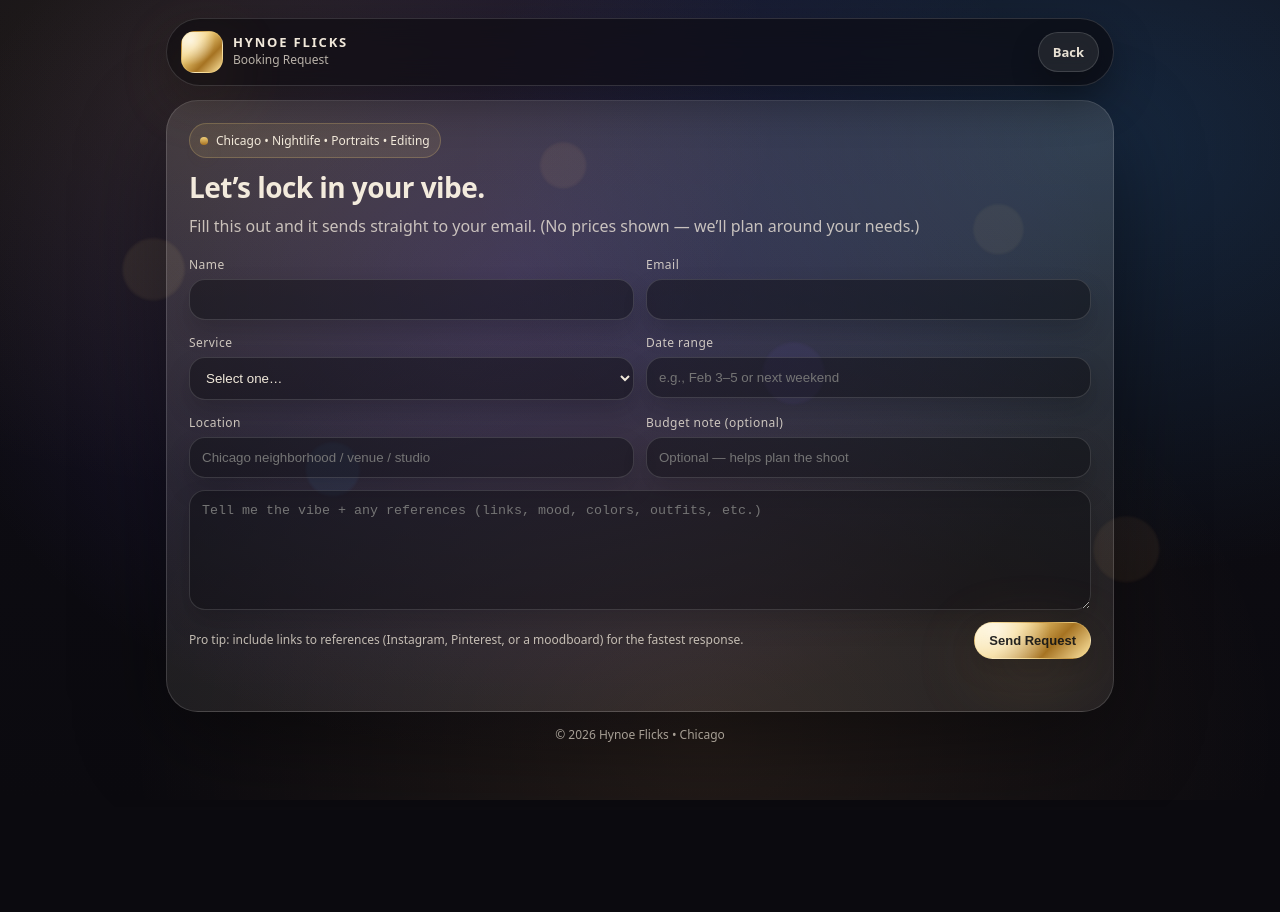
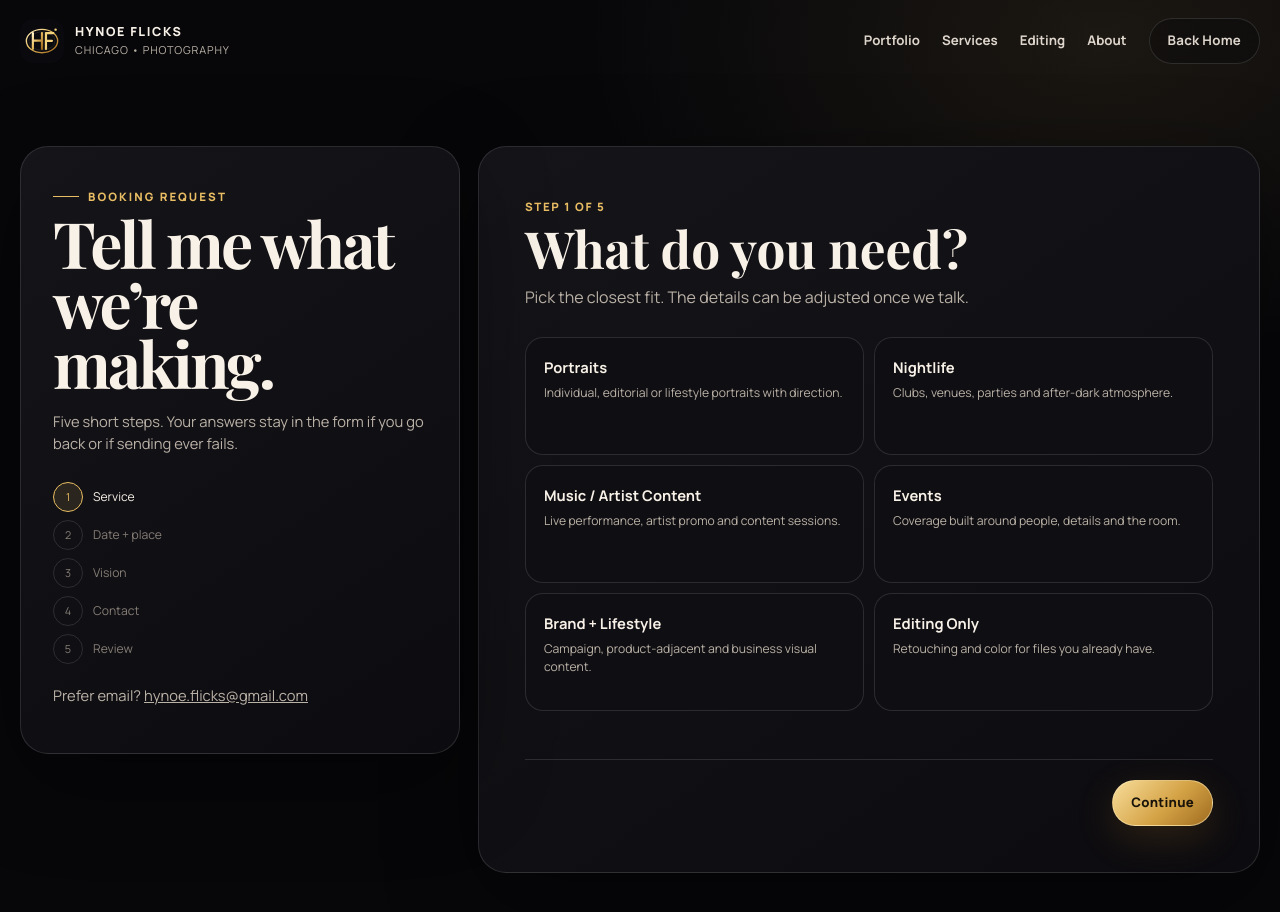
Before and after one commit to HynoeGeshi/hynoegeshi.github.io, a website: page booking.html in a window 1280 px wide. Before the commit the page ends 807 px from the top, so only its background shows below. Drawn offline with nearby package versions, Linux system fonts and the light colour scheme; a web font is replaced by a local one.

Commit message:
feat: rebuild booking into progressive request flow

```diff
--- a/booking.html
+++ b/booking.html
@@ -1,361 +1,129 @@
 <!doctype html>
 <html lang="en">
 <head>
-  <meta charset="utf-8"/>
-  <meta name="viewport" content="width=device-width,initial-scale=1"/>
-  <title>Book | Hynoe Flicks</title>
-  <meta name="description" content="Book a shoot or request editing with Hynoe Flicks in Chicago."/>
-  <meta name="theme-color" content="#0b0a0f"/>
-
-  <style>
-    :root{
-      --night0:#0b0a0f; --night1:#0f0e16;
-      --ink: rgba(255,246,231,.94);
-      --muted: rgba(255,246,231,.72);
-      --border: rgba(255,255,255,.14);
-      --surface: rgba(255,246,231,.12);
-      --surface2: rgba(255,246,231,.08);
-      --brass0:#fff2c6; --brass1:#f2d07b; --brass3:#a67322; --brass4:#ffe7a3;
-      --neonV: rgba(122, 92, 255, .22);
-      --neonB: rgba(58, 160, 255, .18);
-      --neonA: rgba(255, 184, 108, .22);
-      --shadow: 0 30px 90px rgba(0,0,0,.42);
-      --shadow2: 0 16px 44px rgba(0,0,0,.32);
-      --shadowBrass: 0 20px 70px rgba(210,161,70,.18);
-      --r2: 24px; --r3: 32px;
-      --max: 980px;
-    }
-    *{ box-sizing:border-box; }
-    html,body{ height:100%; }
-    body{
-      margin:0;
-      font-family: ui-sans-serif, system-ui, -apple-system, Segoe UI, Roboto, Helvetica, Arial;
-      color: var(--ink);
-      background: var(--night0);
-      overflow-x:hidden;
-    }
-    a{ color:inherit; text-decoration:none; }
-    .wrap{ max-width: var(--max); margin:0 auto; padding: 18px 16px 64px; }
-
-    /* Background */
-    .bg{
-      position:fixed; inset:0; z-index:-7;
-      background:
-        radial-gradient(950px 680px at 18% 12%, rgba(210,161,70,.12), transparent 58%),
-        radial-gradient(1000px 700px at 85% 18%, var(--neonB), transparent 62%),
-        radial-gradient(900px 740px at 55% 92%, rgba(255,184,108,.10), transparent 64%),
-        radial-gradient(900px 720px at 40% 35%, var(--neonV), transparent 66%),
-        linear-gradient(180deg, var(--night1), var(--night0));
-    }
-    .bokeh{
-      position:fixed; inset:0; z-index:-6; pointer-events:none; opacity:.55;
-      background:
-        radial-gradient(circle at 12% 35%, rgba(242,208,123,.16) 0 30px, transparent 32px),
-        radial-gradient(circle at 26% 60%, rgba(58,160,255,.14) 0 26px, transparent 28px),
-        radial-gradient(circle at 44% 22%, rgba(255,184,108,.14) 0 22px, transparent 24px),
-        radial-gradient(circle at 62% 48%, rgba(122,92,255,.12) 0 30px, transparent 32px),
-        radial-gradient(circle at 78% 30%, rgba(242,208,123,.12) 0 24px, transparent 26px),
-        radial-gradient(circle at 88% 70%, rgba(255,184,108,.12) 0 32px, transparent 34px);
-      filter: blur(1px);
-      animation: float 18s ease-in-out infinite;
-    }
-    @keyframes float{ 0%{transform:translateY(0)} 50%{transform:translateY(-18px)} 100%{transform:translateY(0)} }
-
-    .top{
-      display:flex; align-items:center; justify-content:space-between;
-      gap:12px;
-      padding: 12px 14px;
-      border-radius: 999px;
-      border: 1px solid var(--border);
-      background: rgba(10, 9, 14, .62);
-      backdrop-filter: blur(14px);
-      box-shadow: var(--shadow2);
-      margin-bottom: 14px;
-    }
-    .brand{
-      display:flex; gap:10px; align-items:center;
-    }
-    .logo{
-      width:42px; height:42px; border-radius: 14px;
-      border: 1px solid rgba(242,208,123,.28);
-      background:
-        radial-gradient(circle at 22% 22%, rgba(255,255,255,.70), transparent 55%),
-        linear-gradient(135deg, var(--brass0), var(--brass1), var(--brass3), var(--brass4));
-      box-shadow: var(--shadowBrass);
-    }
-    .brand h1{
-      margin:0;
-      font-size: 13px;
-      letter-spacing:.14em;
-      text-transform: uppercase;
-      line-height:1.05;
-    }
-    .brand span{
-      display:block;
-      font-size: 12px;
-      opacity:.74;
-      margin-top:2px;
-    }
-
-    .btn{
-      border: 1px solid rgba(242,208,123,.34);
-      background:
-        radial-gradient(circle at 18% 22%, rgba(255,255,255,.70), transparent 55%),
-        linear-gradient(135deg, var(--brass0), var(--brass1), var(--brass3), var(--brass4));
-      color: rgba(18,19,21,.92);
-      padding: 10px 14px;
-      border-radius: 999px;
-      font-weight: 820;
-      font-size: 13px;
-      box-shadow: var(--shadowBrass), 0 10px 24px rgba(0,0,0,.20);
-      display:inline-flex; align-items:center; justify-content:center;
-      gap: 10px;
-      cursor:pointer;
-    }
-    .btn.secondary{
-      border-color: rgba(255,255,255,.14);
-      background: rgba(255,246,231,.08);
-      color: rgba(255,246,231,.90);
-      box-shadow: 0 12px 28px rgba(0,0,0,.26);
-      font-weight: 740;
-    }
-
-    .panel{
-      border-radius: var(--r3);
-      border: 1px solid var(--border);
-      background: linear-gradient(180deg, var(--surface), var(--surface2));
-      box-shadow: var(--shadow);
-      overflow:hidden;
-    }
-    .inner{ padding: 22px; }
-    h2{
-      margin:0 0 8px;
-      font-size: 28px;
-      letter-spacing:-.02em;
-    }
-    p{ margin:0 0 14px; color: var(--muted); line-height:1.6; }
-
-    form{
-      display:grid;
-      grid-template-columns: 1fr 1fr;
-      gap: 12px;
-    }
-    @media (max-width: 760px){
-      form{ grid-template-columns: 1fr; }
-      h2{ font-size: 24px; }
-    }
-
-    label{ display:block; font-size:12px; opacity:.80; margin: 2px 0 6px; letter-spacing:.04em; }
-    input, select, textarea{
-      width:100%;
-      border-radius: 16px;
-      border: 1px solid rgba(255,255,255,.14);
-      background: rgba(10,9,14,.45);
-      color: var(--ink);
-      padding: 12px 12px;
-      outline:none;
-      box-shadow: 0 12px 24px rgba(0,0,0,.18);
-    }
-    textarea{ min-height: 120px; resize: vertical; grid-column: 1 / -1; }
-
-    .row{ grid-column: 1 / -1; display:flex; gap:10px; flex-wrap:wrap; align-items:center; justify-content:space-between; }
-    .hint{ font-size:12px; color: rgba(255,246,231,.72); line-height:1.5; }
-    .status{
-      margin-top: 10px;
-      font-size: 13px;
-      color: rgba(255,246,231,.86);
-      min-height: 20px;
-    }
-    .pill{
-      display:inline-flex; align-items:center; gap:8px;
-      padding: 8px 10px;
-      border-radius: 999px;
-      border: 1px solid rgba(242,208,123,.24);
-      background: rgba(242,208,123,.10);
-      font-size: 12px;
-      margin-bottom: 10px;
-      width: fit-content;
-    }
-    .dot{
-      width:8px; height:8px; border-radius:999px;
-      background: linear-gradient(180deg, var(--brass1), var(--brass3));
-      box-shadow: 0 10px 18px rgba(210,161,70,.20);
-    }
-    .footer{
-      margin-top: 14px;
-      text-align:center;
-      font-size: 12px;
-      opacity:.65;
-    }
-  </style>
+  <meta charset="utf-8">
+  <meta name="viewport" content="width=device-width,initial-scale=1,viewport-fit=cover">
+  <title>Book a Chicago Photo Shoot | Hynoe Flicks</title>
+  <meta name="description" content="Send a Chicago photography or editing request to Hynoe Flicks. Choose the service, date and location, share your vision, then review before sending.">
+  <meta name="robots" content="index,follow,max-image-preview:large">
+  <meta name="theme-color" content="#07070a">
+  <link rel="canonical" href="https://hynoeflicks.com/booking.html">
+  <link rel="icon" href="/favicon.svg" type="image/svg+xml">
+  <link rel="manifest" href="/site.webmanifest">
+  <meta property="og:type" content="website">
+  <meta property="og:site_name" content="Hynoe Flicks">
+  <meta property="og:title" content="Book a Shoot | Hynoe Flicks Chicago">
+  <meta property="og:description" content="Send your date, location and vision in a short five-step request.">
+  <meta property="og:url" content="https://hynoeflicks.com/booking.html">
+  <meta property="og:image" content="https://hynoeflicks.com/assets/img/portfolio/large/p3.jpg">
+  <meta name="twitter:card" content="summary_large_image">
+  <meta name="twitter:title" content="Book a Shoot | Hynoe Flicks Chicago">
+  <meta name="twitter:description" content="Send your date, location and vision in a short five-step request.">
+  <meta name="twitter:image" content="https://hynoeflicks.com/assets/img/portfolio/large/p3.jpg">
+  <link rel="stylesheet" href="assets/css/site.css">
+  <link rel="stylesheet" href="assets/css/booking.css">
+  <script type="application/ld+json">
+  {"@context":"https://schema.org","@type":"BreadcrumbList","itemListElement":[{"@type":"ListItem","position":1,"name":"Hynoe Flicks","item":"https://hynoeflicks.com/"},{"@type":"ListItem","position":2,"name":"Book a Shoot","item":"https://hynoeflicks.com/booking.html"}]}
+  </script>
 </head>
 <body>
-  <div class="bg"></div>
-  <div class="bokeh"></div>
+  <a class="skip-link" href="#main">Skip to booking form</a>
+  <header class="site-header scrolled">
+    <div class="container nav">
+      <a class="brand" href="/" aria-label="Hynoe Flicks home"><img src="assets/img/brand/hynoe-flicks-mark.svg" alt="" width="44" height="44"><span class="brand-copy"><span class="brand-name">Hynoe Flicks</span><span class="brand-sub">Chicago • Photography</span></span></a>
+      <nav class="nav-links" aria-label="Primary navigation"><a href="/#portfolio">Portfolio</a><a href="/#services">Services</a><a href="photo-editing-retouching.html">Editing</a><a href="/#about">About</a><a class="button ghost" href="/">Back Home</a></nav>
+      <button class="nav-toggle" id="navToggle" type="button" aria-label="Open menu" aria-expanded="false"><span></span></button>
+    </div>
+    <nav class="mobile-nav" id="mobileNav" aria-label="Mobile navigation"><a href="/">Home</a><a href="/#portfolio">Portfolio</a><a href="/#services">Services</a><a href="photo-editing-retouching.html">Editing</a></nav>
+  </header>
 
-  <div class="wrap">
-    <div class="top">
-      <a class="brand" href="index.html">
-        <div class="logo"></div>
-        <div>
-          <h1>Hynoe Flicks</h1>
-          <span>Booking Request</span>
+  <main class="booking-main" id="main">
+    <div class="container booking-shell">
+      <aside class="booking-aside">
+        <span class="eyebrow">Booking request</span>
+        <h1>Tell me what we’re making.</h1>
+        <p>Five short steps. Your answers stay in the form if you go back or if sending ever fails.</p>
+        <div class="booking-progress" aria-label="Booking progress">
+          <div class="progress-step active" data-progress-step><span>1</span><span>Service</span></div>
+          <div class="progress-step" data-progress-step><span>2</span><span>Date + place</span></div>
+          <div class="progress-step" data-progress-step><span>3</span><span>Vision</span></div>
+          <div class="progress-step" data-progress-step><span>4</span><span>Contact</span></div>
+          <div class="progress-step" data-progress-step><span>5</span><span>Review</span></div>
         </div>
-      </a>
-      <a class="btn secondary" href="index.html">Back</a>
-    </div>
+        <p class="booking-note">Prefer email? <a href="mailto:hynoe.flicks@gmail.com">hynoe.flicks@gmail.com</a></p>
+      </aside>
 
-    <div class="panel">
-      <div class="inner">
-        <div class="pill"><span class="dot"></span>Chicago • Nightlife • Portraits • Editing</div>
-        <h2>Let’s lock in your vibe.</h2>
-        <p>Fill this out and it sends straight to your email. (No prices shown — we’ll plan around your needs.)</p>
+      <section class="booking-card" id="bookingPanel" aria-label="Booking request form">
+        <form id="bookingForm" novalidate>
+          <div class="honeypot" aria-hidden="true"><label>Website <input name="website" tabindex="-1" autocomplete="off"></label></div>
 
-        <form id="bookingForm">
-          <div>
-            <label for="name">Name</label>
-            <input id="name" name="name" autocomplete="name" required />
+          <div class="booking-step active" data-booking-step="service">
+            <span class="step-kicker">Step 1 of 5</span><h2>What do you need?</h2><p class="step-copy">Pick the closest fit. The details can be adjusted once we talk.</p>
+            <div class="choice-grid">
+              <div class="choice"><input id="servicePortraits" type="radio" name="service" value="Portraits"><label for="servicePortraits"><strong>Portraits</strong><small>Individual, editorial or lifestyle portraits with direction.</small></label></div>
+              <div class="choice"><input id="serviceNightlife" type="radio" name="service" value="Nightlife"><label for="serviceNightlife"><strong>Nightlife</strong><small>Clubs, venues, parties and after-dark atmosphere.</small></label></div>
+              <div class="choice"><input id="serviceMusic" type="radio" name="service" value="Music / Artist Content"><label for="serviceMusic"><strong>Music / Artist Content</strong><small>Live performance, artist promo and content sessions.</small></label></div>
+              <div class="choice"><input id="serviceEvents" type="radio" name="service" value="Events"><label for="serviceEvents"><strong>Events</strong><small>Coverage built around people, details and the room.</small></label></div>
+              <div class="choice"><input id="serviceBrand" type="radio" name="service" value="Brand + Lifestyle"><label for="serviceBrand"><strong>Brand + Lifestyle</strong><small>Campaign, product-adjacent and business visual content.</small></label></div>
+              <div class="choice"><input id="serviceEditing" type="radio" name="service" value="Editing Only"><label for="serviceEditing"><strong>Editing Only</strong><small>Retouching and color for files you already have.</small></label></div>
+            </div>
+            <div class="field-error" data-error-for="service" role="alert"></div>
+            <div class="booking-actions"><span></span><div class="right"><button class="button gold" type="button" data-next>Continue</button></div></div>
           </div>
 
-          <div>
-            <label for="email">Email</label>
-            <input id="email" name="email" type="email" autocomplete="email" required />
+          <div class="booking-step" data-booking-step="schedule">
+            <span class="step-kicker">Step 2 of 5</span><h2>When and where?</h2><p class="step-copy">A range is fine if the date is not locked yet.</p>
+            <div class="form-grid">
+              <div class="field"><label for="dateRange">Date or date range</label><input id="dateRange" name="dateRange" placeholder="October 12, next weekend, etc." autocomplete="off"><div class="field-error" data-error-for="dateRange" role="alert"></div></div>
+              <div class="field"><label for="location">Location / venue</label><input id="location" name="location" placeholder="Chicago neighborhood, venue, studio…" autocomplete="street-address"><div class="field-error" data-error-for="location" role="alert"></div></div>
+            </div>
+            <div class="booking-actions"><button class="button ghost" type="button" data-back>Back</button><div class="right"><button class="button gold" type="button" data-next>Continue</button></div></div>
           </div>
 
-          <div>
-            <label for="service">Service</label>
-            <select id="service" name="service" required>
-              <option value="">Select one…</option>
-              <option>Portraits</option>
-              <option>Music + Events</option>
-              <option>Brand + Lifestyle</option>
-              <option>Editing Only</option>
-            </select>
+          <div class="booking-step" data-booking-step="vision">
+            <span class="step-kicker">Step 3 of 5</span><h2>What should it feel like?</h2><p class="step-copy">References help, but you do not need a full creative brief.</p>
+            <div class="form-grid">
+              <div class="field full"><label for="details">Vision / details</label><textarea id="details" name="details" placeholder="Tell me the vibe, who is involved, what the photos are for, colors, outfits, must-have shots…"></textarea></div>
+              <div class="field full"><label for="references">Reference links</label><input id="references" name="references" type="url" placeholder="Instagram, Pinterest, moodboard or other reference link"></div>
+              <div class="field full"><label for="budgetNote">Budget note <span class="muted">(optional)</span></label><input id="budgetNote" name="budgetNote" placeholder="Optional—useful if you already have a target range"></div>
+            </div>
+            <div class="booking-actions"><button class="button ghost" type="button" data-back>Back</button><div class="right"><button class="button gold" type="button" data-next>Continue</button></div></div>
           </div>
 
-          <div>
-            <label for="dateRange">Date range</label>
-            <input id="dateRange" name="dateRange" placeholder="e.g., Feb 3–5 or next weekend" required />
+          <div class="booking-step" data-booking-step="contact">
+            <span class="step-kicker">Step 4 of 5</span><h2>Where should I reply?</h2><p class="step-copy">Only the booking email uses this information. Analytics does not receive your form contents.</p>
+            <div class="form-grid">
+              <div class="field"><label for="name">Name</label><input id="name" name="name" autocomplete="name"><div class="field-error" data-error-for="name" role="alert"></div></div>
+              <div class="field"><label for="email">Email</label><input id="email" name="email" type="email" autocomplete="email"><div class="field-error" data-error-for="email" role="alert"></div></div>
+            </div>
+            <div class="booking-actions"><button class="button ghost" type="button" data-back>Back</button><div class="right"><button class="button gold" type="button" data-next>Review Request</button></div></div>
           </div>
 
-          <div>
-            <label for="location">Location</label>
-            <input id="location" name="location" placeholder="Chicago neighborhood / venue / studio" required />
-          </div>
-
-          <div>
-            <label for="budgetNote">Budget note (optional)</label>
-            <input id="budgetNote" name="budgetNote" placeholder="Optional — helps plan the shoot" />
-          </div>
-
-          <textarea id="details" name="details" placeholder="Tell me the vibe + any references (links, mood, colors, outfits, etc.)"></textarea>
-
-          <div class="row">
-            <div class="hint">
-              Pro tip: include links to references (Instagram, Pinterest, or a moodboard) for the fastest response.
+          <div class="booking-step" data-booking-step="review">
+            <span class="step-kicker">Step 5 of 5</span><h2>Check it once, then send.</h2><p class="step-copy">Nothing is charged here. This sends the request so the scope and next steps can be confirmed.</p>
+            <div class="review-list">
+              <div class="review-row"><b>Service</b><span data-review="service"></span></div>
+              <div class="review-row"><b>Date</b><span data-review="dateRange"></span></div>
+              <div class="review-row"><b>Location</b><span data-review="location"></span></div>
+              <div class="review-row"><b>Vision</b><span data-review="details"></span></div>
+              <div class="review-row"><b>References</b><span data-review="references"></span></div>
+              <div class="review-row"><b>Name</b><span data-review="name"></span></div>
+              <div class="review-row"><b>Email</b><span data-review="email"></span></div>
             </div>
-
-            <button class="btn" type="submit" id="sendBtn">Send Request</button>
+            <div class="submit-status" id="submitStatus" role="status" aria-live="polite"></div>
+            <div class="booking-actions"><button class="button ghost" type="button" data-back>Back</button><div class="right"><button class="button gold" id="submitBooking" type="submit">Send Request</button></div></div>
           </div>
         </form>
+      </section>
 
-        <div class="status" id="status"></div>
-      </div>
+      <section class="booking-card success-panel" id="successPanel" aria-live="polite">
+        <span class="eyebrow">Request sent</span><h2 tabindex="-1">You’re in.</h2><p>Your Hynoe Flicks request was sent. Keep an eye on the email address you entered for the reply and next steps.</p><a class="button gold" href="/">Back to Hynoe Flicks</a>
+      </section>
     </div>
+  </main>
 
-    <div class="footer">© <span id="year"></span> Hynoe Flicks • Chicago</div>
-  </div>
-
-  <!-- EmailJS (client-side email sending) -->
-  <script src="https://cdn.jsdelivr.net/npm/@emailjs/browser@4/dist/email.min.js"></script>
-  <script>
-    document.getElementById("year").textContent = new Date().getFullYear();
-
-    // ========= EMAILJS SETUP =========
-    // 1) Create an EmailJS account
-    // 2) Add an email service (Gmail/Outlook)
-    // 3) Create an email template
-    // 4) Paste your IDs below:
-    const EMAILJS_PUBLIC_KEY = "FgSokmdb81EHSYZkS";
-    const EMAILJS_SERVICE_ID = "service_mp10odw";
-    const EMAILJS_TEMPLATE_ID = "template_h0dss6l";
-
-    // If you haven't set keys yet, the page will still work (it just won't send).
-    if (EMAILJS_PUBLIC_KEY && !EMAILJS_PUBLIC_KEY.includes("PASTE_")) {
-      emailjs.init({ publicKey: EMAILJS_PUBLIC_KEY });
-    }
-
-    const form = document.getElementById("bookingForm");
-    const statusEl = document.getElementById("status");
-    const sendBtn = document.getElementById("sendBtn");
-
-    function setStatus(msg, ok=true){
-      statusEl.textContent = msg;
-      statusEl.style.opacity = "1";
-      statusEl.style.color = ok ? "rgba(255,246,231,.88)" : "rgba(255,210,210,.92)";
-    }
-
-    form.addEventListener("submit", async (e) => {
-      e.preventDefault();
-
-      // If keys are not set, fall back to opening a pre-filled email draft
-      const keysReady =
-        EMAILJS_PUBLIC_KEY && EMAILJS_SERVICE_ID && EMAILJS_TEMPLATE_ID &&
-        !EMAILJS_PUBLIC_KEY.includes("PASTE_") &&
-        !EMAILJS_SERVICE_ID.includes("PASTE_") &&
-        !EMAILJS_TEMPLATE_ID.includes("PASTE_");
-
-      const data = new FormData(form);
-      const payload = Object.fromEntries(data.entries());
-
-      if (!keysReady) {
-        // Fallback: open email draft (still inside your site UX, but uses user mail app to send)
-        const subject = encodeURIComponent("Booking Request - Hynoe Flicks");
-        const body = encodeURIComponent(
-          `Name: ${payload.name}\n`+
-          `Email: ${payload.email}\n`+
-          `Service: ${payload.service}\n`+
-          `Date range: ${payload.dateRange}\n`+
-          `Location: ${payload.location}\n`+
-          `Budget note: ${payload.budgetNote || ""}\n\n`+
-          `Details:\n${payload.details || ""}\n`
-        );
-        window.location.href = `mailto:hynoe.flicks@gmail.com?subject=${subject}&body=${body}`;
-        return;
-      }
-
-      try{
-        sendBtn.disabled = true;
-        sendBtn.textContent = "Sending…";
-        setStatus("Sending your request…");
-
-        // Send via EmailJS to YOUR email
-        await emailjs.send(EMAILJS_SERVICE_ID, EMAILJS_TEMPLATE_ID, {
-          to_email: "hynoe.flicks@gmail.com",
-          from_name: payload.name,
-          reply_to: payload.email,
-          service: payload.service,
-          date_range: payload.dateRange,
-          location: payload.location,
-          budget_note: payload.budgetNote || "",
-          details: payload.details || ""
-        });
-
-        setStatus("Sent! I’ll reply soon.");
-        form.reset();
-      } catch(err){
-        console.error(err);
-        setStatus("Hmm — it didn’t send. Try again, or the fallback email draft will work.", false);
-      } finally {
-        sendBtn.disabled = false;
-        sendBtn.textContent = "Send Request";
-      }
-    });
-
-    // Preselect service if linked with ?service=Editing%20Only etc.
-    const params = new URLSearchParams(location.search);
-    const svc = params.get("service");
-    if (svc) document.getElementById("service").value = svc;
-  </script>
+  <script src="https://cdn.jsdelivr.net/npm/@emailjs/browser@4/dist/email.min.js" defer></script>
+  <script type="module" src="assets/js/site.js"></script>
+  <script type="module" src="assets/js/booking.js"></script>
 </body>
 </html>
```
